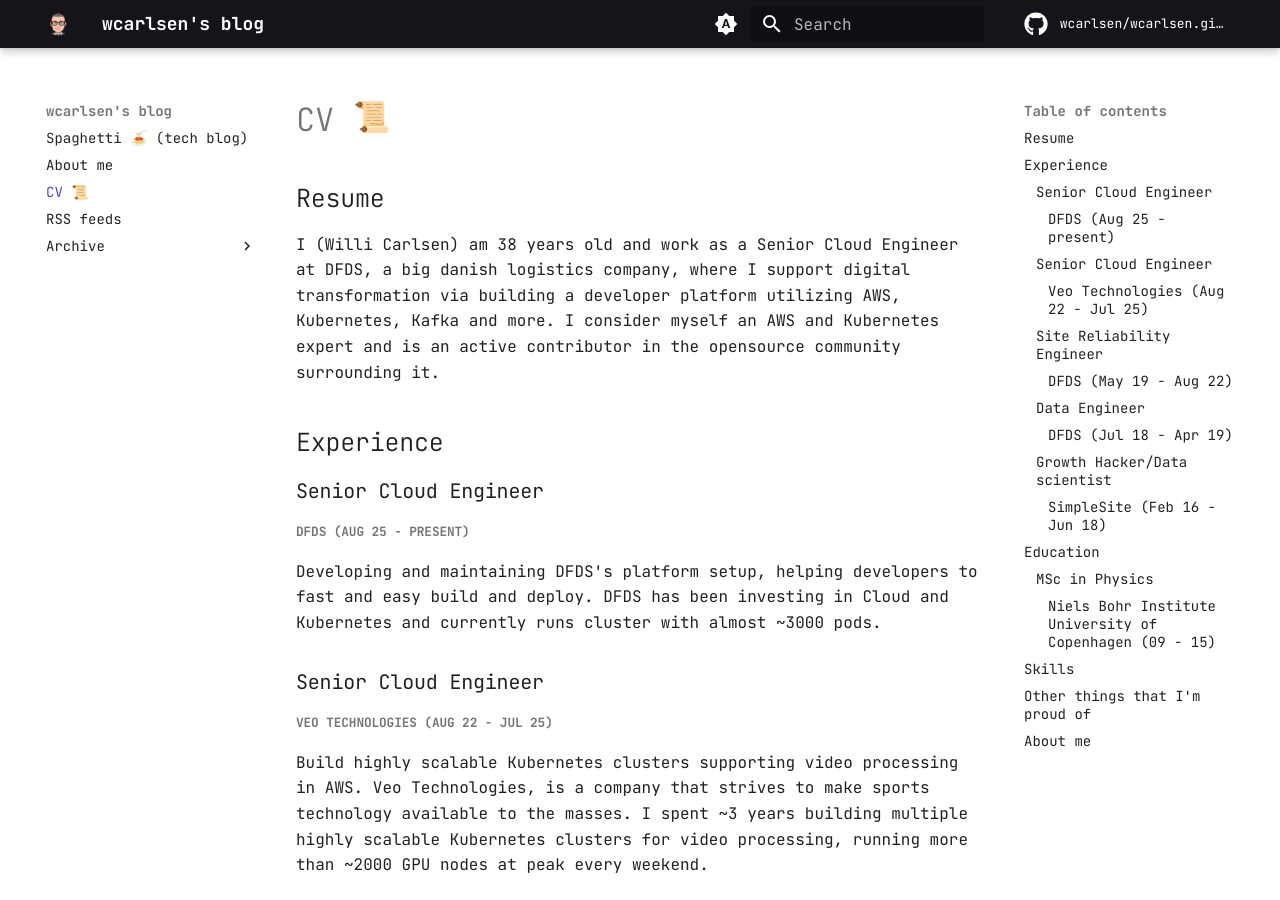
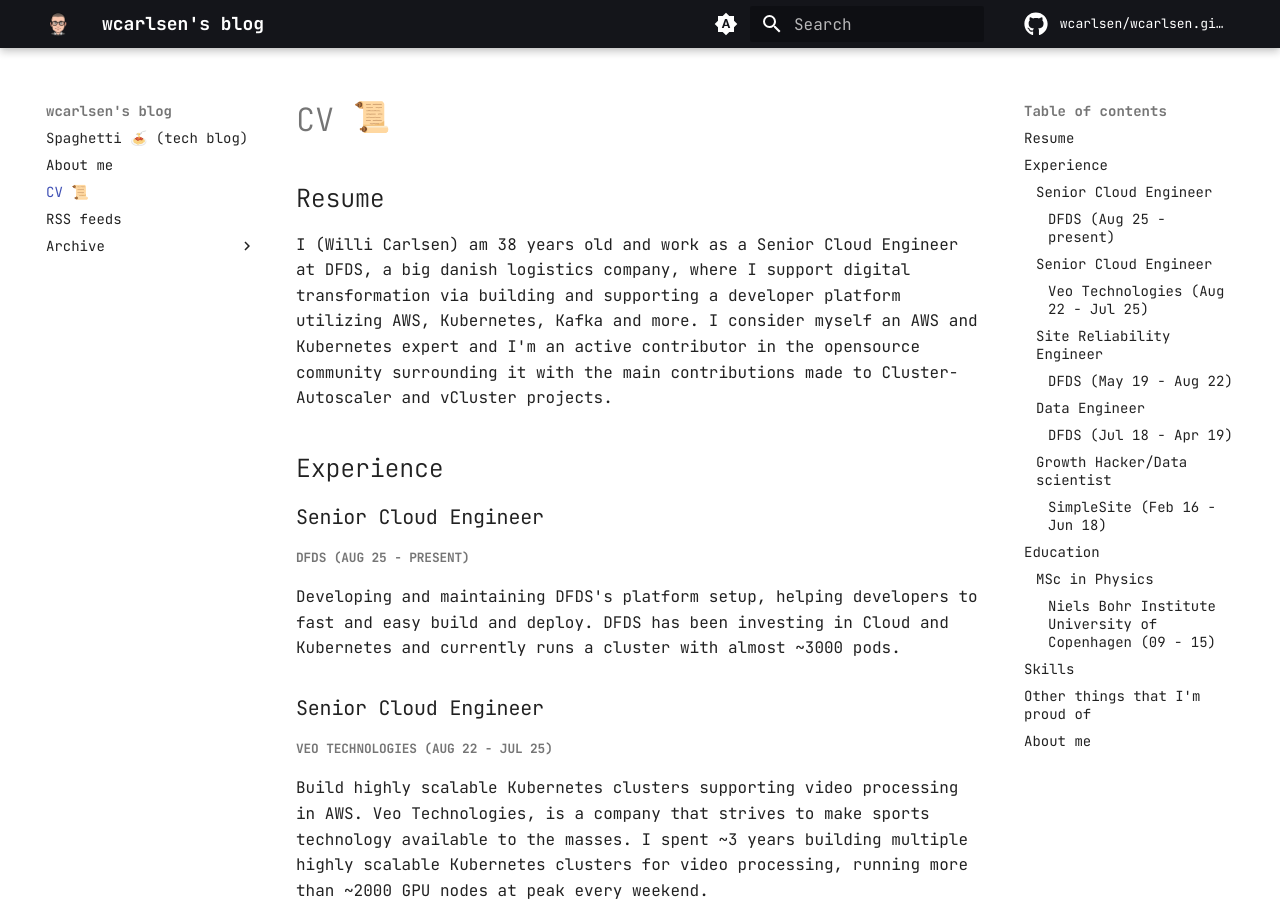
Before and after one commit to wcarlsen/wcarlsen.github.io, an MkDocs documentation site: the page built from docs/cv.md, in a window 1280 px wide and 900 px high. Built offline with MkDocs 1.6.1 and Material for MkDocs 9.7.7, drawn with Linux system fonts in a browser that asks for light colours; emoji names are drawn with the system emoji font; plug-ins that fetch from the network failed and are left out; comment, search, counter and statistics services are not loaded; some of the changed text lies outside the part shown.

Commit message:
Small adjustments to CV and about me sections
Signed-off-by: Willi Carlsen <carlsenwilli@gmail.com>

```diff
--- a/docs/cv.md
+++ b/docs/cv.md
@@ -2,7 +2,7 @@
 
 ## Resume
 
-I (Willi Carlsen) am 38 years old and work as a Senior Cloud Engineer at DFDS, a big danish logistics company, where I support digital transformation via building a developer platform utilizing AWS, Kubernetes, Kafka and more. I consider myself an AWS and Kubernetes expert and is an active contributor in the opensource community surrounding it.
+I (Willi Carlsen) am 38 years old and work as a Senior Cloud Engineer at DFDS, a big danish logistics company, where I support digital transformation via building and supporting a developer platform utilizing AWS, Kubernetes, Kafka and more. I consider myself an AWS and Kubernetes expert and I'm an active contributor in the opensource community surrounding it with the main contributions made to Cluster-Autoscaler and vCluster projects.
 
 ## Experience
 
@@ -10,7 +10,7 @@
 
 ##### DFDS (Aug 25 - present)
 
-Developing and maintaining DFDS's platform setup, helping developers to fast and easy build and deploy. DFDS has been investing in Cloud and Kubernetes and currently runs cluster with almost ~3000 pods.
+Developing and maintaining DFDS's platform setup, helping developers to fast and easy build and deploy. DFDS has been investing in Cloud and Kubernetes and currently runs a cluster with almost ~3000 pods.
 
 ### Senior Cloud Engineer
 
```
Also changed, not shown: other parts of docs/cv.md (+4 -1 lines), docs/about.md (+1 -1 lines).
